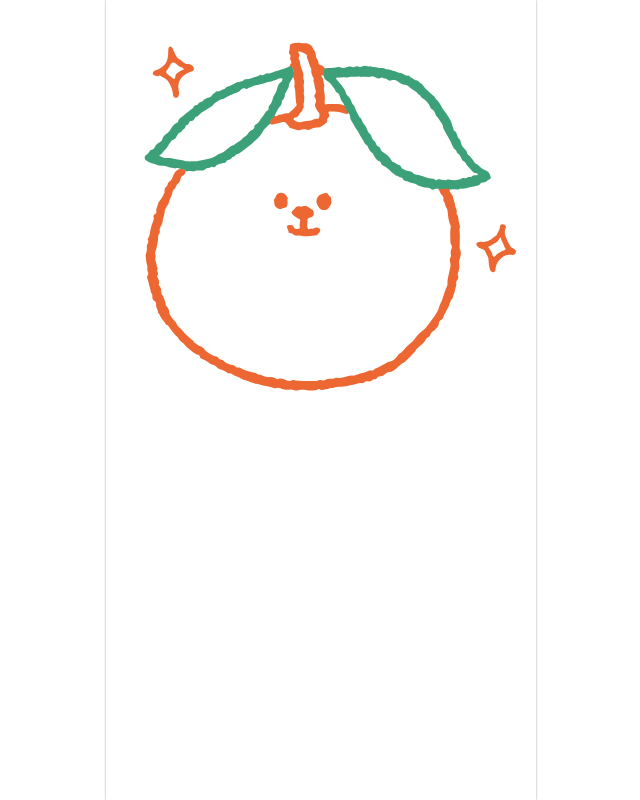
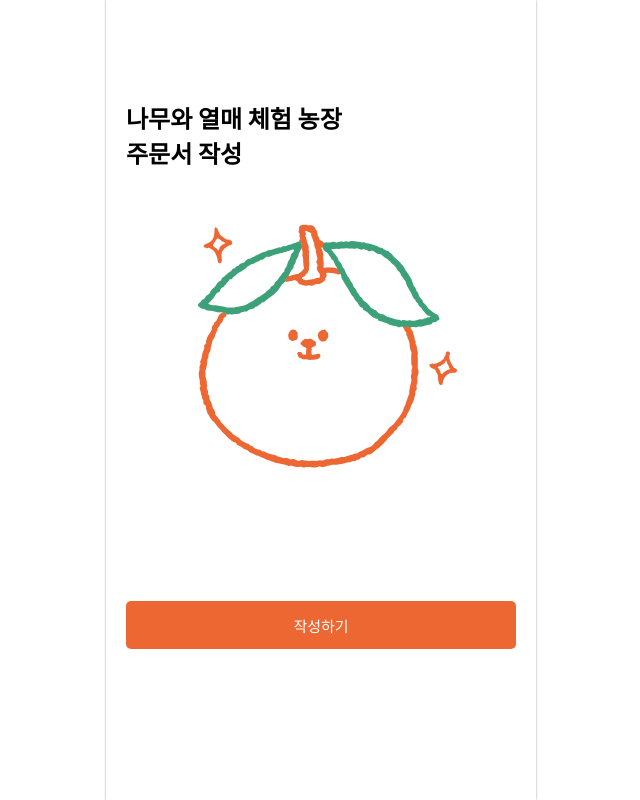
Before and after one commit to Roots-and-Fruits/RootsAndFruitsDeliveryServiceClient, a React (Vite) app: page / in a window 1280 px wide. Shown: the whole page, without its empty margins (319-959 px from the left). Built offline with nearby package versions, Linux system fonts and the light colour scheme; a web font is replaced by a local one.

Commit message:
[Feat/#3] home page 퍼블리싱 완료 (#6)
* feat: Home컴포넌트 title 생성

* feat: home페이지 퍼블리싱 완료 및 order-info 페이지로 라우팅 연결

```diff
--- a/src/constants/routePath.ts
+++ b/src/constants/routePath.ts
@@ -2,6 +2,11 @@ const homePages = {
   HOME: "/",
 };
 
+const orderInfoPages = {
+  ORDER_INFO: '/order-info/:step'
+}
+
 export default {
   ...homePages,
+  ...orderInfoPages
 };
--- /dev/null
+++ b/src/pages/Home/Home.style.ts
@@ -0,0 +1,20 @@
+import { css, Theme } from "@emotion/react";
+import { flexGenerator } from "@styles/generator";
+
+export const layoutStyle = css`
+  ${flexGenerator("column")}
+  padding: 10rem 2rem 3rem;
+`;
+
+export const titleStyle = (theme: Theme) => css`
+  width: 100%;
+  color: ${theme.color.black};
+  ${theme.font["head01-b-24"]}
+`;
+
+export const chracterDivStyle = css`
+  width: 30rem;
+  height: 30rem;
+  margin-top: 2.5rem;
+  margin-bottom: 10.6rem;
+`;
--- a/src/pages/Home/Home.tsx
+++ b/src/pages/Home/Home.tsx
@@ -1,10 +1,27 @@
 import { IcMainCharacter } from "@svg";
+import { chracterDivStyle, layoutStyle, titleStyle } from "./Home.style";
+import Button from "src/components/common/Button/Button";
+import { useNavigate } from "react-router-dom";
 
 const Home = () => {
+  const navigate = useNavigate();
+  const handleButtonClick = () => {
+    navigate("/order-info/sender");
+  };
   return (
-    <>
-      <IcMainCharacter />
-    </>
+    <div css={layoutStyle}>
+      <h1 css={titleStyle}>
+        나무와 열매 체험 농장
+        <br />
+        주문서 작성
+      </h1>
+      <div css={chracterDivStyle}>
+        <IcMainCharacter />
+      </div>
+      <Button variant="fill" onClick={handleButtonClick}>
+        작성하기
+      </Button>
+    </div>
   );
 };
 
```
